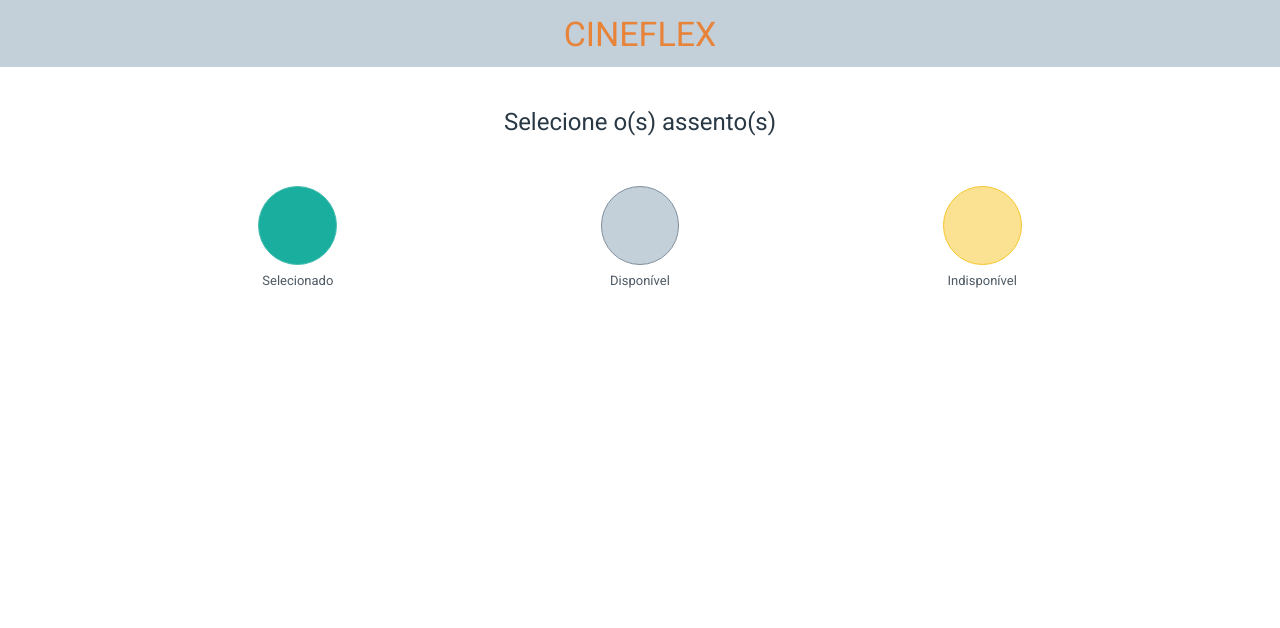
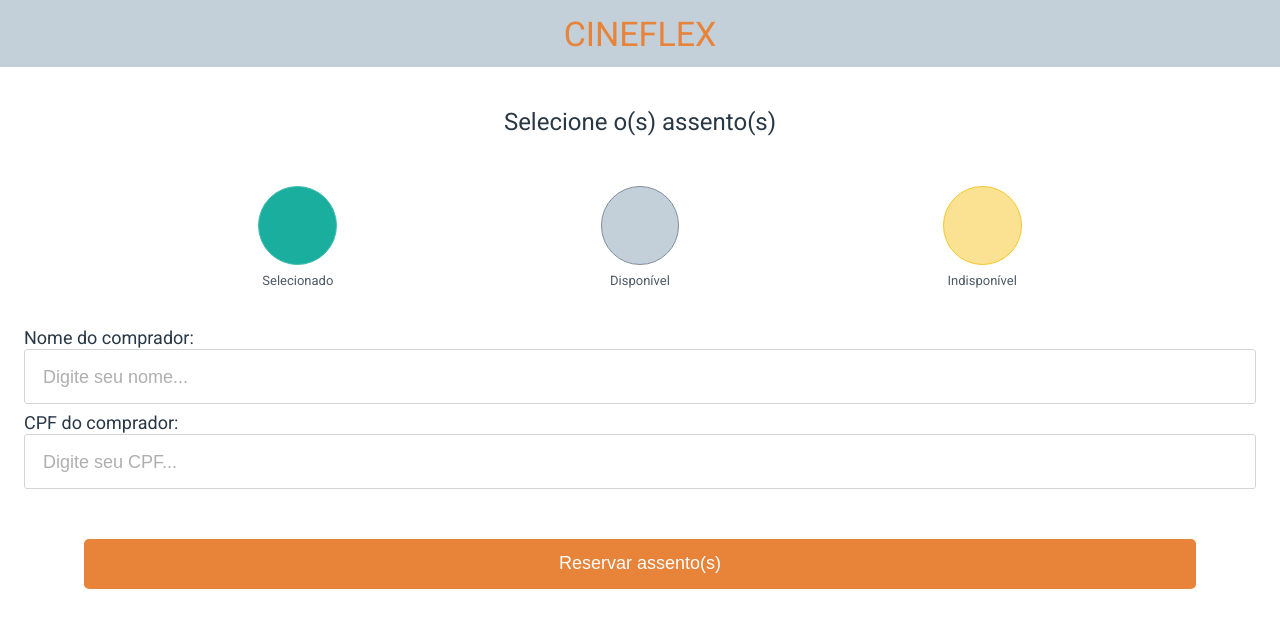
Before and after one commit to LucasZuquetto/projeto9-cineflex, a React (Create React App) app: page /sessao/1 in a window 1280 px wide. Shown: the top 628 px of the page. Built offline with nearby package versions, Linux system fonts and the light colour scheme; no server answers.

Commit message:
Forms layout pronto

```diff
--- /dev/null
+++ b/src/components/Form.js
@@ -0,0 +1,55 @@
+import styled from "styled-components"
+
+function sendData(event){
+    event.preventDefault()
+}
+
+export default function Form (){
+    return(
+        <Forms onSubmit={sendData}>
+            <label for='name'>Nome do comprador:</label>
+            <input type='text' id="name" placeholder="Digite seu nome..."/>
+            <label for='cpf'>CPF do comprador:</label>
+            <input type='number' id='cpf' placeholder="Digite seu CPF..."/>
+            <button type="submit">Reservar assento(s)</button>
+        </Forms>
+    )
+}
+const Forms = styled.form`
+    display: flex;
+    flex-direction: column;
+    margin: 42px 24px;
+    color: #293845;
+    font-size: 18px;
+    input{
+        height: 51px;
+        border: 1px solid #D5D5D5;
+        border-radius: 3px;
+        margin-bottom: 10px;
+        margin-top: 2px;
+        font-size: 20px;
+        color: black;
+        padding-left: 8px ;
+    }
+    input::placeholder{
+        color: #AFAFAF;
+        font-size: 18px;
+        padding-left: 10px;
+    }
+    button{
+        display: flex;
+        align-items: center;
+        justify-content: center;
+        color: #FFFFFF;
+        background-color: #E8833A;
+        margin: 40px 60px;
+        height: 50px;
+        font-size: 18px;
+        border: none;
+        border-radius: 5px;
+    }
+    button:hover{
+        filter: contrast(85%);
+        cursor: pointer;
+    }
+`
--- a/src/components/MovieSession.js
+++ b/src/components/MovieSession.js
@@ -2,6 +2,7 @@
 import { useEffect, useState } from "react"
 import { useParams } from "react-router-dom"
 import styled from "styled-components"
+import Form from "./Form"
 import Header from "./Header"
 import SubTitle from "./styledComponents/SubTitleStyle"
 
@@ -50,6 +51,7 @@
                     </Example>
                 </Examples>
             </Seats>
+            <Form />
         </>
     )
 }
```
